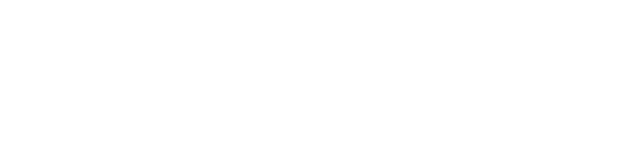
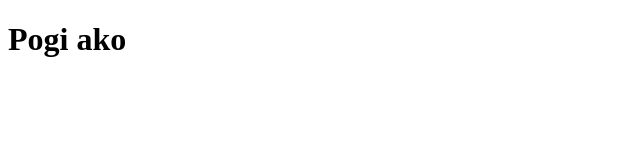
Before and after one commit to Suoe18/mema, a plain HTML site: page index.html in a window 1280 px wide. Shown: the whole page, without its empty margins (0-640 px from the left). Drawn offline with Linux system fonts and the light colour scheme.

Commit message:
Change title and add div main and div header

```diff
--- a/index.html
+++ b/index.html
@@ -4,9 +4,13 @@
     <meta charset="UTF-8">
     <meta http-equiv="X-UA-Compatible" content="IE=edge">
     <meta name="viewport" content="width=device-width, initial-scale=1.0">
-    <title>Document</title>
+    <title>Pogi ako</title>
 </head>
 <body>
-
+    <div class="main">
+        <div class="header">
+            <h1>Pogi ako</h1>
+        </div>
+    </div>
 </body>
 </html>
```
